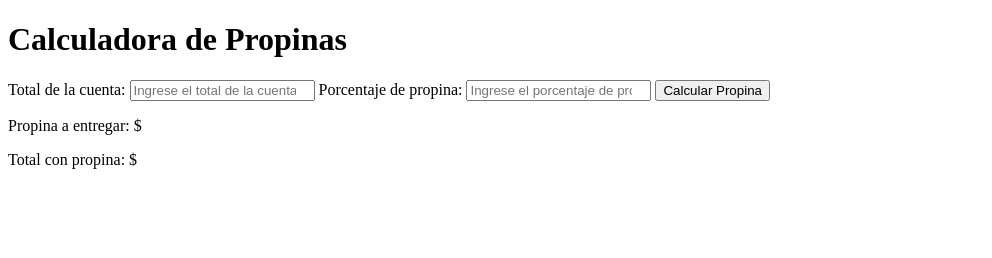
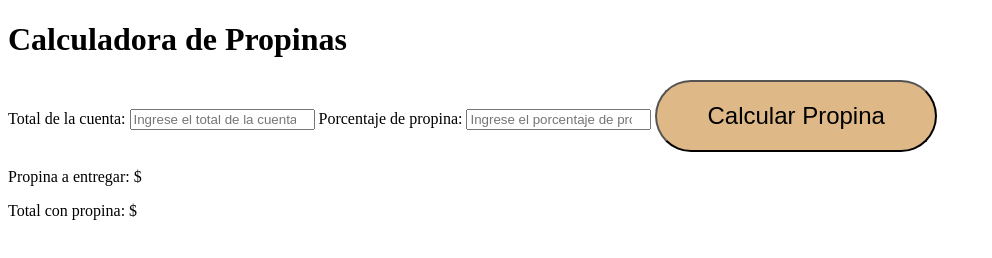
Before and after one commit to nicoscenna13/Proyecto02FPWGrupo7, a plain HTML site: page index.html in a window 1280 px wide. Shown: the whole page, without its empty margins (0-992 px from the left). Drawn offline with Linux system fonts and the light colour scheme.

Commit message:
modificacion de css Araceli Sosa

```diff
--- a/index.html
+++ b/index.html
@@ -3,16 +3,18 @@
 <head>
     <meta charset="UTF-8">
     <meta name="viewport" content="width=device-width, initial-scale=1.0">
+    <link rel="stylesheet" href="public/style.css">
     <title>Calculadora de propinas</title>
+
 </head>
 <body>
     <div class="container">
         <h1>Calculadora de Propinas</h1>
-        <label for="total">Total de la cuenta:</label>
+        <label class="form" for="total">Total de la cuenta:</label>
         <input type="number" id="total" placeholder="Ingrese el total de la cuenta">
         <label for="porcentaje">Porcentaje de propina:</label>
         <input type="number" id="porcentaje" placeholder="Ingrese el porcentaje de propina">
-        <button onclick="calcularPropina()">Calcular Propina</button>
+        <button class="btn" onclick="calcularPropina()">Calcular Propina</button>
         <p>Propina a entregar: $<span id="propina"></span></p>
         <p>Total con propina: $<span id="totalConPropina"></span></p>
     </div>
--- a/public/style.css
+++ b/public/style.css
@@ -0,0 +1,10 @@
+
+@import url('https://fonts.googleapis.com/css2?family=Bebas+Neue&display=swap');
+.btn{
+    text-decoration: none;
+    padding: 20px 50px;
+    font-size: 1.5rem;
+    background: burlywood;
+   border-radius: 50px;
+    transition: transformn 0.3s case;
+}
```
